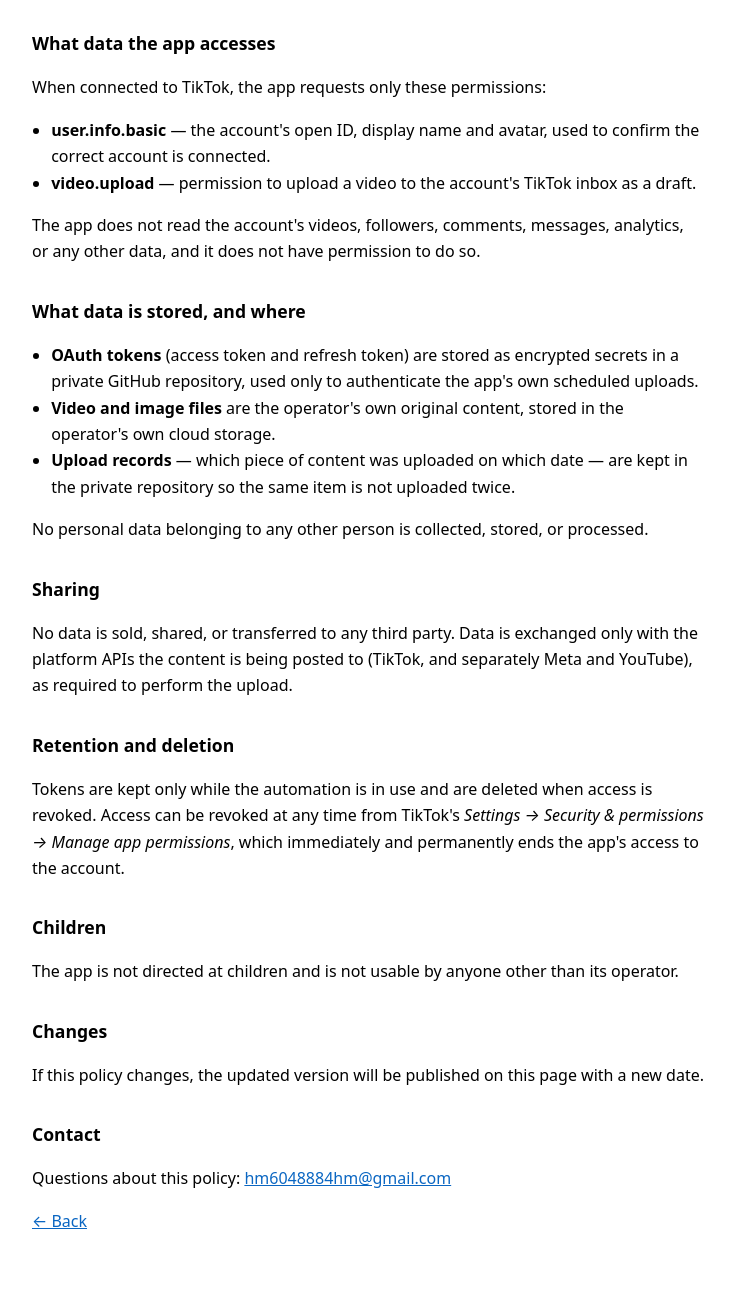
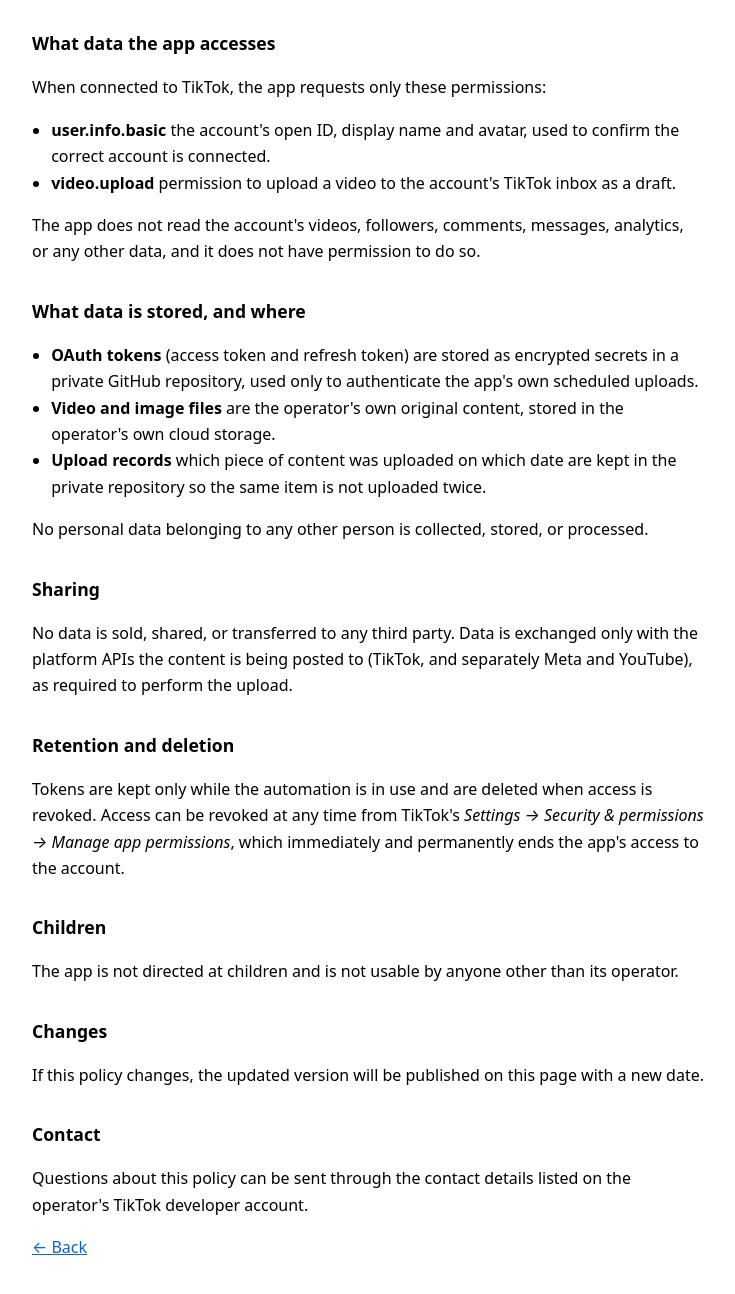
Before and after one commit to Hamza-Bhai/social-upload-legal, a plain HTML site: page privacy.html in a window 1280 px wide. Shown: the part 246-1540 px from the top of the page, without its empty margins (272-1007 px from the left). Drawn offline with Linux system fonts and the light colour scheme.

Commit message:
Remove public contact email; fix page titles

```diff
--- a/privacy.html
+++ b/privacy.html
@@ -3,7 +3,7 @@
 <head>
 <meta charset="utf-8">
 <meta name="viewport" content="width=device-width, initial-scale=1">
-<title>Privacy Policy — Social Upload Automation</title>
+<title>Privacy Policy | Social Upload Automation</title>
 <style>
   :root { color-scheme: light dark; }
   body {
@@ -31,9 +31,9 @@
   <h2>What data the app accesses</h2>
   <p>When connected to TikTok, the app requests only these permissions:</p>
   <ul>
-    <li><strong>user.info.basic</strong> — the account's open ID, display name and
+    <li><strong>user.info.basic</strong> the account's open ID, display name and
       avatar, used to confirm the correct account is connected.</li>
-    <li><strong>video.upload</strong> — permission to upload a video to the
+    <li><strong>video.upload</strong> permission to upload a video to the
       account's TikTok inbox as a draft.</li>
   </ul>
   <p>
@@ -48,8 +48,8 @@
       the app's own scheduled uploads.</li>
     <li><strong>Video and image files</strong> are the operator's own original
       content, stored in the operator's own cloud storage.</li>
-    <li><strong>Upload records</strong> — which piece of content was uploaded on
-      which date — are kept in the private repository so the same item is not
+    <li><strong>Upload records</strong> which piece of content was uploaded on
+      which date are kept in the private repository so the same item is not
       uploaded twice.</li>
   </ul>
   <p>No personal data belonging to any other person is collected, stored, or
@@ -79,7 +79,8 @@
     a new date.</p>
 
   <h2>Contact</h2>
-  <p>Questions about this policy: <a href="mailto:hm6048884hm@gmail.com">hm6048884hm@gmail.com</a></p>
+  <p>Questions about this policy can be sent through the contact details listed on
+    the operator's TikTok developer account.</p>
 
   <p><a href="index.html">&larr; Back</a></p>
 </body>
```
Also changed, not shown: terms.html (+3 -2 lines).
